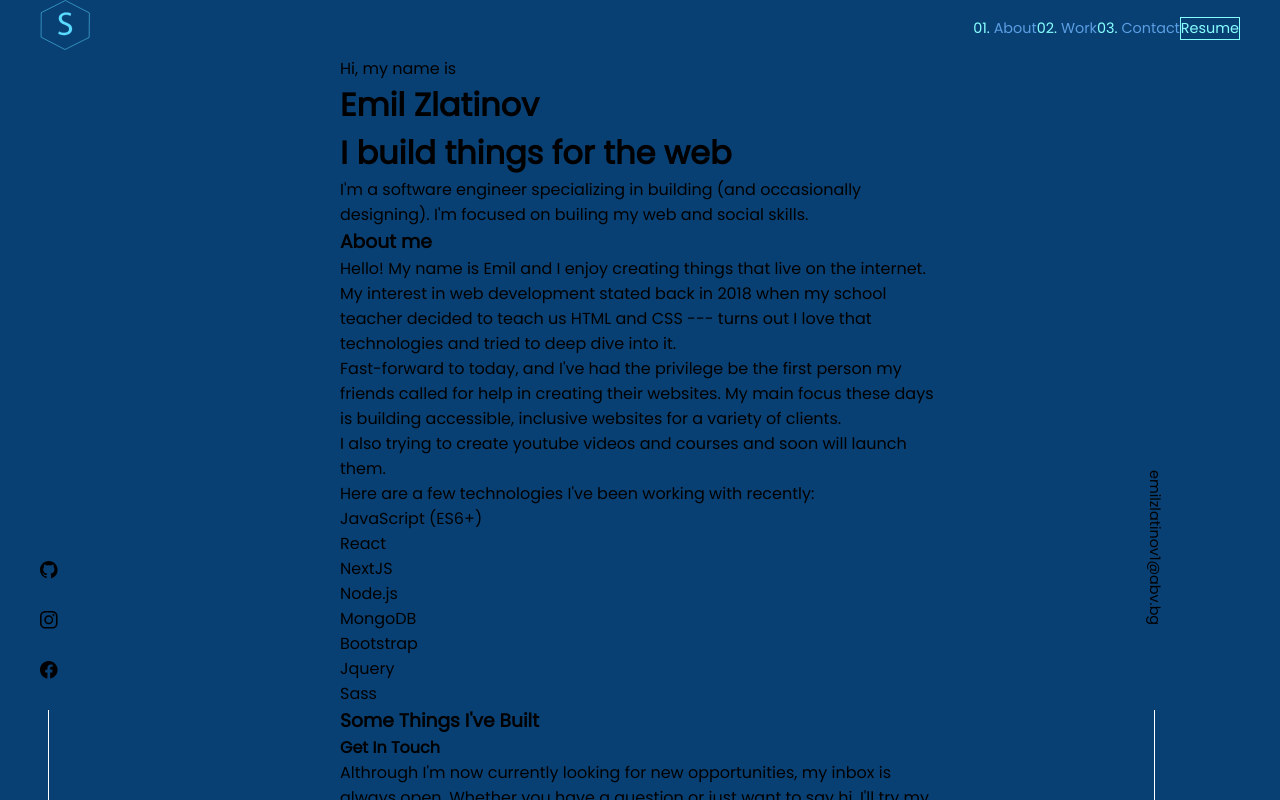
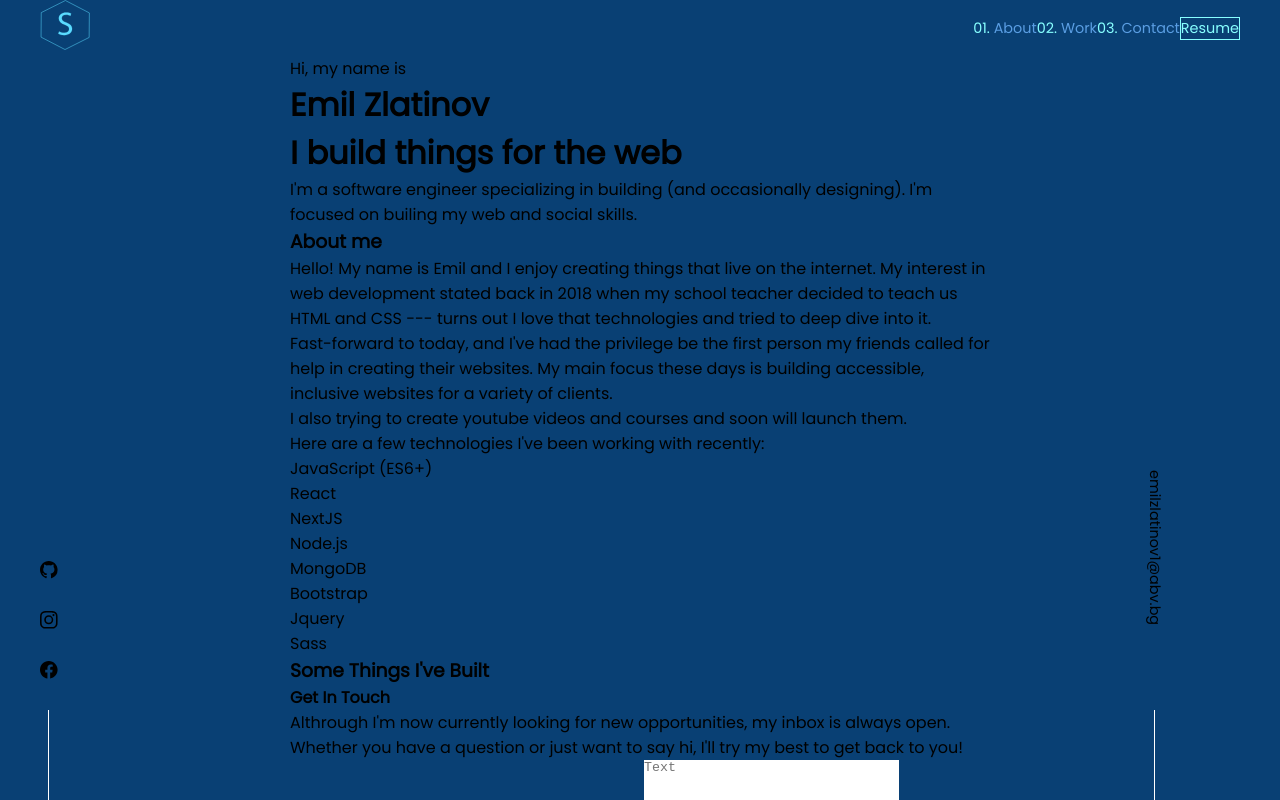
Before and after one commit to StroverIT/portfolio, a React (Create React App) app: page / in a window 1280 px wide. Shown: the top 800 px of the page. Built offline with nearby package versions, Linux system fonts and the light colour scheme.

Commit message:
Adding root colors

```diff
--- a/src/index.css
+++ b/src/index.css
@@ -1,4 +1,9 @@
 @import url("https://fonts.googleapis.com/css2?family=Poppins&display=swap");
+:root {
+  --primary-color:#5ADBFF;
+  --secondary-color: #3C6997;
+}
+
 .primary-color {
   color: #5ADBFF;
 }
@@ -463,7 +468,7 @@
 }
 
 .container {
-  width: min(100% - 2rem, 600px);
+  width: min(100% - 2rem, 700px);
   margin-inline: auto;
 }
 
```
Also changed, not shown: 1 other file (tests, documents, lock files or other folders).
